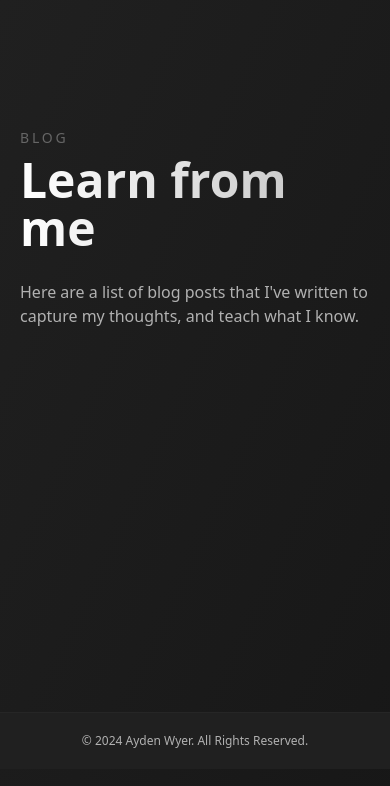
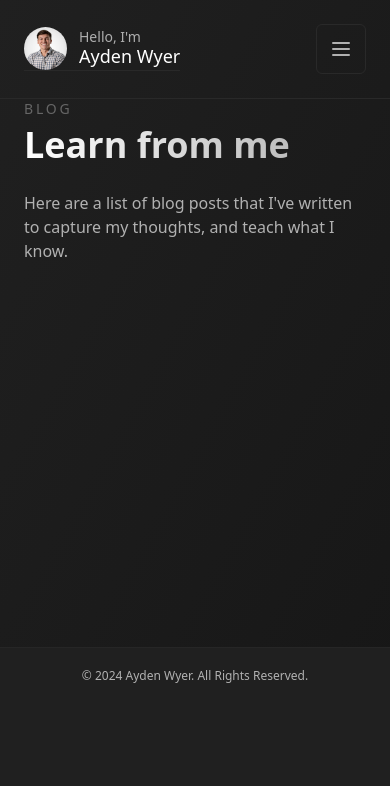
Before and after one commit to aydenwyer/my-personal-portfolio, a Next.js app: page /blog in a window 390 px wide. Shown: the top 786 px of the page. Built offline with nearby package versions, Linux system fonts and the light colour scheme.

Commit message:
Adding mobile navbar

```diff
--- a/src/app/layout.tsx
+++ b/src/app/layout.tsx
@@ -5,6 +5,8 @@ import Navbar from "@/components/Navbar";
 import Footer from "@/components/Footer";
 import ActiveSectionContextProvider from "../context/active-section-context";
 import { Toaster } from "react-hot-toast";
+import NavNameTag from "@/components/NavNameTag";
+import { Menu } from "lucide-react";
 
 const inter = Inter({ subsets: ["latin"] });
 
@@ -23,15 +25,21 @@ export default function RootLayout({
 			<body
 				className={
 					inter.className +
-          "h-full bg-neutral-900 text-[#b1b1b1] font-regular scroll-smooth"
+					"h-full bg-[#202020] text-[#b1b1b1] font-regular scroll-smooth"
 				}
 			>
 				<Toaster position="bottom-center" />
-        <main className="flex h-[100vh] w-[100vw]">
+				<main className="flex flex-col lg:flex-row w-full lg:h-screen lg:w-screen">
 					<ActiveSectionContextProvider>
 						<Navbar />
-            <section className="bg-gradient-to-br from-[#202020] to-[#171717] grow overflow-y-auto flex flex-col items-center pt-32 scroll-smooth">
-              <div className="z-10 flex flex-col gap-32 w-full items-center h-fit px-5 max-w-[650px]">
+						<section className="bg-gradient-to-br from-[#202020] to-[#171717] grow overflow-y-auto overflow-x-hidden lg:overflow-y-scroll flex flex-col items-center scroll-smooth">
+							<div className="w-full p-6 border-b-[1px] border-[#292929] flex items-center justify-between">
+								<NavNameTag className="!p-0 border-b-0"/>
+                <div className="p-3 cursor-pointer rounded-md border-[1px] border-[#292929]">
+                  <Menu />
+                </div>
+							</div>
+							<div className="z-10 flex flex-col gap-32 w-full items-center h-fit px-6 max-w-[650px]">
 								{children}
 							</div>
 							<Footer />
--- a/src/components/NavNameTag.tsx
+++ b/src/components/NavNameTag.tsx
@@ -1,9 +1,14 @@
-import HouseIcon from "../../../../public/house-icon.svg";
+import clsx from "clsx";
 import Image from "next/image";
 
-export default function NavNameTag() {
+export default function NavNameTag({ className }: { className?: string }) {
 	return (
-    <div className="flex items-center justify-between border-b-[1px] border-[#292929] px-1 pb-6">
+		<div
+			className={clsx(
+				"flex items-center justify-between border-b-[1px] border-[#292929] px-1 pb-6",
+				className
+			)}
+		>
 			<div className="flex gap-3">
 				<div className="overflow-hidden rounded-full">
 					<Image
--- a/src/components/SectionHeading.tsx
+++ b/src/components/SectionHeading.tsx
@@ -19,7 +19,7 @@ const SectionHeading = ({
         <h3 className="text-sm uppercase tracking-[.2em] text-[#666666]">
           {preheader}
         </h3>
-        <h1 className="font-bold text-5xl bg-gradient-to-r from-white to-[#bdbdbd] inline-block text-transparent bg-clip-text leading-none pb-3 pt-2 sm:leading-snug sm:py-0">
+        <h1 className="font-bold text-4xl bg-gradient-to-r from-white to-[#bdbdbd] inline-block text-transparent bg-clip-text leading-none pb-3 pt-2 sm:text-5xl sm:leading-snug sm:py-0">
           {header}
         </h1>
       </div>
--- a/src/components/ServicesSection.tsx
+++ b/src/components/ServicesSection.tsx
@@ -21,7 +21,7 @@ const ServicesSection = () => {
   }, [inView]);
 
   return (
-    <section id="about" className="scroll-m-40 w-full" ref={ref}>
+    <section id="about" className="scroll-m-40 w-full mt-32" ref={ref}>
       <Heading preheader="about" header="Here's my story" className="mb-10" />
       <p className="mb-5">
         As a Computer Science major at{" "}
```
Lines whose indentation alone changed are shown as unchanged.
